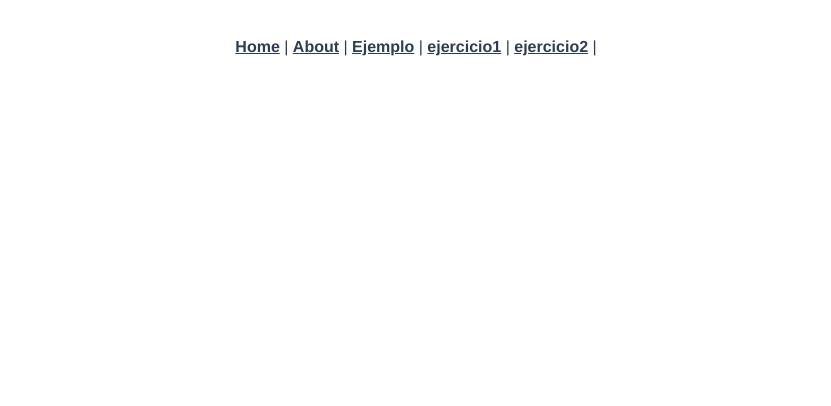
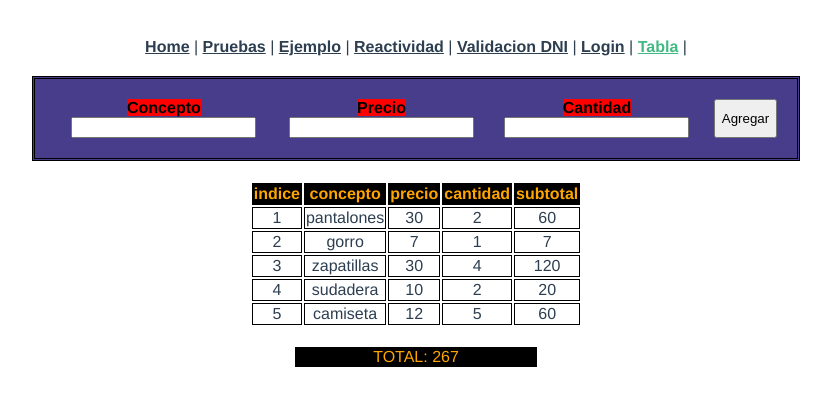
Before and after one commit to pgmez92/vue_primero, a Vue app: page /ejercicio4 in a window 1280 px wide. Shown: the top 406 px of the page, without its empty margins (224-1055 px from the left). Built offline with nearby package versions, Linux system fonts and the light colour scheme.

Commit message:
tabla, mejorar el login

```diff
--- a/src/App.vue
+++ b/src/App.vue
@@ -1,10 +1,12 @@
 <template>
   <div id="nav">
     <router-link to="/">Home</router-link> |
-    <router-link to="/about">About</router-link> |
+    <router-link to="/pruebas">Pruebas</router-link> |
     <router-link to="/ejemplo">Ejemplo</router-link> |
-    <router-link to="/ejercicio1">ejercicio1</router-link> |
-    <router-link to="/ejercicio2">ejercicio2</router-link> |
+    <router-link to="/ejercicio1">Reactividad</router-link> |
+    <router-link to="/ejercicio2">Validacion DNI</router-link> |
+    <router-link to="/ejercicio3">Login</router-link> |
+    <router-link to="/ejercicio4">Tabla</router-link> |
     <router-view />
   </div>
 </template>
--- a/src/components/Dni.vue
+++ /dev/null
@@ -1,65 +0,0 @@
-<template>
-  <div class="row">
-    <div class="col-6">
-      <p>
-        Lorem ipsum, dolor sit amet consectetur adipisicing elit. Tenetur
-        voluptates nihil vel similique cupiditate laborum incidunt adipisci,
-        repellat harum quos, consectetur libero atque ducimus vitae iusto
-        assumenda provident! Enim, soluta?
-      </p>
-      <label :class="clases">{{ campo }}</label>
-      <input @keypress="probarDni" type="text" />
-    </div>
-  </div>
-</template>
-
-<script>
-import { ref } from "vue";
-
-export default {
-  name: "Dni",
-  props: {
-    campo: {
-      type: String,
-      default: "DNI",
-    },
-  },
-  setup() {
-    let clases = ref("bad");
-
-    const probarDni = (e) => {
-      let texto=e.target.value;
-      let expresion = /([a-z]|[A-Z]|[0-9])[0-9]{7}([a-z]|[A-Z]|[0-9])/;
-      if(texto==""){
-        return;
-      }
-      if (texto.length==9 && expresion.test(texto)) {
-        clases.value = "ok";
-      }else{
-        clases.value = "bad";
-      }
-      console.log("esto es length: "+texto.length)
-      console.log("esto es lo del input: "+texto)
-    };
-    return {
-      clases,
-      probarDni
-    };
-  },
-};
-</script>
-
-<!-- Add "scoped" attribute to limit CSS to this component only -->
-<style scoped lang="scss">
-.row {
-  border-style: dotted;
-  border-radius: 10px;
-  margin: 10px;
-}
-.bad {
-  background-color: red;
-}
-.ok {
-  background-color: green;
-}
-</style>
--- /dev/null
+++ b/src/components/Input.vue
@@ -0,0 +1,60 @@
+<template>
+  <div class="row">
+    <div class="inputForm">
+      <label :class="clases">{{ campo }}</label>
+      <input @keyup="comprobarCampo" type="text" />
+    </div>
+  </div>
+</template>
+
+<script>
+import { ref } from "vue";
+
+export default {
+  name: "Input",
+  props: {
+    campo: {
+      type: String,
+      default: "Campo",
+    },
+    expresion: {
+      type: String,
+    },
+    flags_expresion: {
+      type: String,
+    },
+  },
+  setup(props) {
+    let clases = ref("bad");
+
+    const comprobarCampo = (e) => {
+      let texto = e.target.value;
+      let validator = new RegExp(props.expresion, props.flags_expresion);
+
+      if (validator.test(texto)) {
+        clases.value = "ok";
+      } else {
+        clases.value = "bad";
+      }
+    };
+    return {
+      clases,
+      comprobarCampo,
+    };
+  },
+};
+</script>
+
+<!-- Add "scoped" attribute to limit CSS to this component only -->
+<style scoped lang="scss">
+.inputForm {
+  margin-right: 10px;
+}
+
+.bad {
+  background-color: red;
+}
+.ok {
+  background-color: green;
+}
+</style>
--- /dev/null
+++ b/src/components/Login.vue
@@ -0,0 +1,71 @@
+<template>
+  <div v-if="!logeado" class="container">
+    <Input
+      id="campo"
+      campo="Usuario"
+      expresion="(pepe)"
+      flags_expresion="giu"
+    />
+    <Input id="pwd" class="pwd" campo="Contraseña" expresion="(1234)" />
+    <button @click="login">Iniciar sesión</button>
+  </div>
+  <div v-else>
+    <p>YEEEEEEEEEEEEEEEEEEEEEEEEEEEEEEEEE</p>
+    <button @click="unlogin">BIEEEEEEEEEEEEEEEEN</button>
+  </div>
+</template>
+
+<script>
+import Input from "@/components/Input";
+import { ref, reactive, onMounted } from "vue";
+export default {
+  name: "Login",
+  components: {
+    Input,
+  },
+  props: {},
+  setup() {
+    let logeado = ref(false);
+    let validatorUser = new RegExp("(pepe)", "giu");
+    let validatorPwd = new RegExp("(1234)");
+    const login = () => {
+      if (
+        validatorUser.test(campo.lastChild.lastChild.value) &
+        validatorPwd.test(pwd.lastChild.lastChild.value)
+      ) {
+        logeado.value = true;
+      }
+    };
+    const unlogin = () => {
+      logeado.value = false;
+    };
+
+    return {
+      logeado,
+      login,
+      unlogin,
+    };
+  },
+};
+</script>
+
+<style scoped>
+.container {
+  margin: 0 auto;
+  margin-top: 20px;
+  padding: 20px;
+  border-radius: round;
+  border-style: double;
+  border-color: black;
+  color: black;
+  background-color: darkslateblue;
+  font-size: medium;
+  font-weight: bold;
+  width: 50%;
+  align-content: center;
+}
+.pwd {
+  font-style: italic;
+  margin-top: 10px;
+}
+</style>
--- /dev/null
+++ b/src/components/Pruebas.vue
@@ -0,0 +1,58 @@
+<template>
+  <div v-if="!logeado" class="container">
+    <Input v-model="usuario" campo="Usuario" expresion="(pepe)" flags_expresion="giu" />
+    <Input v-model="password" class="pwd" campo="Contraseña" expresion="(1234)" />
+    <button @click="iniciarSesion">pulsame</button>
+  </div>
+
+  <div v-else class="container">
+    <p>YEEEEEEEEEEEEEEEEEEEEEEEEEEEEEE</p>
+  </div>
+
+</template>
+
+<script>
+import Input from "@/components/Input";
+import {ref} from "vue";
+
+export default {
+  name: "Pruebas",
+  props:{
+      logeado:{
+          type:boolean,
+          default:false
+      }
+  },
+  components: {
+    Input,
+  },
+  setup(props){
+      let logeado=ref(props.logeado)
+      const iniciarSesion=()=>{
+          console.log(usuario.value)
+          console.log(password.value)
+      }
+      return{
+          logeado,
+          iniciarSesion
+      }
+  }
+};
+</script>
+
+<style>
+.container {
+  border-radius: round;
+  border-style: double;
+  border-color: black;
+  color: black;
+  background-color: darkslateblue;
+  font-size: medium;
+  font-weight: bold;
+  width: 50%;
+  align-content: center;
+}
+.pwd {
+  font-style: italic;
+}
+</style>
--- /dev/null
+++ b/src/components/Tabla.vue
@@ -0,0 +1,126 @@
+<template>
+  <div class="row">
+    <div class="container">
+      <div class="inputs">
+        <Input campo="Concepto" id="concep" />
+        <Input campo="Precio" id="prec" expresion="^[0-9]+([.][0-9]+)?$" />
+        <Input campo="Cantidad" id="cant" expresion="[0-9]" />
+        <button @click="agregar">Agregar</button>
+      </div>
+    </div>
+  </div>
+
+  <table class="tabla">
+    <thead>
+      <tr>
+        <th>indice</th>
+        <th>concepto</th>
+        <th>precio</th>
+        <th>cantidad</th>
+        <th>subtotal</th>
+      </tr>
+    </thead>
+    <tbody>
+      <tr v-for="(producto, i) in datos" :key="i">
+        <td>{{ i + 1 }}</td>
+        <td>{{ producto.concepto }}</td>
+        <td>{{ producto.precio }}</td>
+        <td>{{ producto.cantidad }}</td>
+        <td>{{ subTotal(producto.precio, producto.cantidad) }}</td>
+      </tr>
+    </tbody>
+  </table>
+  <div class="total">
+    <div colspan="3">
+      TOTAL: <span>{{ total }}</span>
+    </div>
+  </div>
+</template>
+
+<script>
+import { ref, reactive, onMounted } from "vue";
+import Input from "@/components/Input";
+
+export default {
+  name: "Tabla",
+  components: {
+    Input,
+  },
+  props: {},
+  setup() {
+    const datos = reactive([
+      { concepto: "pantalones", cantidad: 2, precio: 30 },
+      { concepto: "gorro", cantidad: 1, precio: 7 },
+      { concepto: "zapatillas", cantidad: 4, precio: 30 },
+      { concepto: "sudadera", cantidad: 2, precio: 10 },
+      { concepto: "camiseta", cantidad: 5, precio: 12 },
+    ]);
+    let total = ref(0);
+    const subTotal = (cant, precio) => cant * precio;
+    const calcTotal = () => {
+      datos.forEach(
+        (producto) => (total.value += producto.cantidad * producto.precio)
+      );
+    };
+    const agregar = () => {
+      let nuevo = {
+        concepto: concep.lastChild.lastChild.value,
+        cantidad: cant.lastChild.lastChild.value,
+        precio: prec.lastChild.lastChild.value,
+      };
+
+      datos.push(nuevo);
+      total.value = 0;
+      calcTotal();
+    };
+
+    onMounted(() => calcTotal());
+    return {
+      datos,
+      subTotal,
+      total,
+      agregar,
+    };
+  },
+};
+</script>
+
+<style lang="scss">
+.inputs {
+  display: flex;
+  margin: 0 auto;
+  margin-top: 20px;
+  padding: 20px;
+  border-radius: round;
+  border-style: double;
+  border-color: black;
+  color: black;
+  background-color: darkslateblue;
+  font-size: medium;
+  font-weight: bold;
+  width: 60%;
+  align-content: center;
+}
+
+.total {
+  border: 1px solid black;
+  background-color: black;
+  width: 20%;
+  color: orange;
+  margin: 0 auto;
+  margin-top: 20px;
+}
+.tabla {
+  margin: 0 auto;
+  margin-top: 20px;
+
+  th {
+    border: 1px solid black;
+    background-color: black;
+    color: orange;
+  }
+  td {
+    border: 1px solid black;
+  }
+}
+</style>
--- a/src/router/index.js
+++ b/src/router/index.js
@@ -3,6 +3,8 @@ import Home from '../views/Home.vue'
 import Ejemplo from '../views/Ejemplo.vue'
 import Ejercicio1 from '../views/Ejercicio1.vue'
 import Ejercicio2 from '../views/Ejercicio2.vue'
+import Ejercicio3 from '../views/Ejercicio3.vue'
+import Ejercicio4 from '../views/Ejercicio4.vue'
 
 const routes = [
   {
@@ -21,7 +23,17 @@ const routes = [
     component: Ejercicio2
   },
   {
-    path: '/about',
+    path: '/ejercicio3',
+    name: 'Ejercicio3',
+    component: Ejercicio3
+  },
+  {
+    path: '/ejercicio4',
+    name: 'Ejercicio4',
+    component: Ejercicio4
+  },
+  {
+    path: '/pruebas',
     name: 'About',
     // route level code-splitting
     // this generates a separate chunk (about.[hash].js) for this route
--- a/src/views/About.vue
+++ b/src/views/About.vue
@@ -1,5 +1,16 @@
 <template>
   <div class="about">
-    <h1>This is an about page</h1>
+    <Pruebas />
   </div>
 </template>
+<script>
+// @ is an alias to /src
+import Pruebas from "@/components/Pruebas.vue";
+
+export default {
+  name: "About",
+  components: {
+    Pruebas,
+  },
+};
+</script>
--- a/src/views/Ejercicio2.vue
+++ b/src/views/Ejercicio2.vue
@@ -1,13 +1,13 @@
 <template>
-  <Dni />
+  <Input campo="DNI" expresion="([a-z]|[A-Z]|[0-9])[0-9]{7}([a-z]|[A-Z]|[0-9])" />
 </template>
 
 <script>
-import Dni from "@/components/Dni";
+import Input from "@/components/Input";
 export default {
   name: "Ejercicio2",
   components: {
-    Dni,
+    Input,
   },
 };
 </script>
--- /dev/null
+++ b/src/views/Ejercicio3.vue
@@ -0,0 +1,16 @@
+<template>
+  <Login />
+</template>
+
+<script>
+import Login from "@/components/Login";
+export default {
+  name: "Ejercicio3",
+  components: {
+    Login,
+  },
+};
+</script>
+
+<style>
+</style>
--- /dev/null
+++ b/src/views/Ejercicio4.vue
@@ -0,0 +1,16 @@
+<template>
+  <Tabla />
+</template>
+
+<script>
+import Tabla from "@/components/Tabla";
+export default {
+  name: "Ejercicio4",
+  components: {
+    Tabla,
+  },
+};
+</script>
+
+<style>
+</style>
```
Also changed, not shown: src/views/Home.vue (+7 -7 lines).
